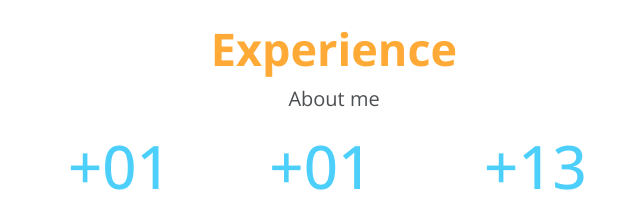
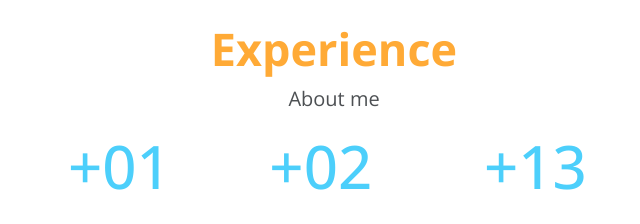
Before and after one commit to ASSOLI99/Portfolio, a plain HTML site: page index.html in a window 1280 px wide. Shown: the part 1329-1553 px from the top of the page, 306-946 px from the left. Drawn offline with nearby package versions, Linux system fonts and the light colour scheme; a web font is replaced by a local one.

Commit message:
Update index.html

```diff
--- a/index.html
+++ b/index.html
@@ -194,7 +194,7 @@
                 <p>Year Experience</p>
               </div>
               <div class="company">
-                <h3>+01</h3>
+                <h3>+02</h3>
                 <p>Company Worked</p>
               </div>
               <div class="projects">
```
